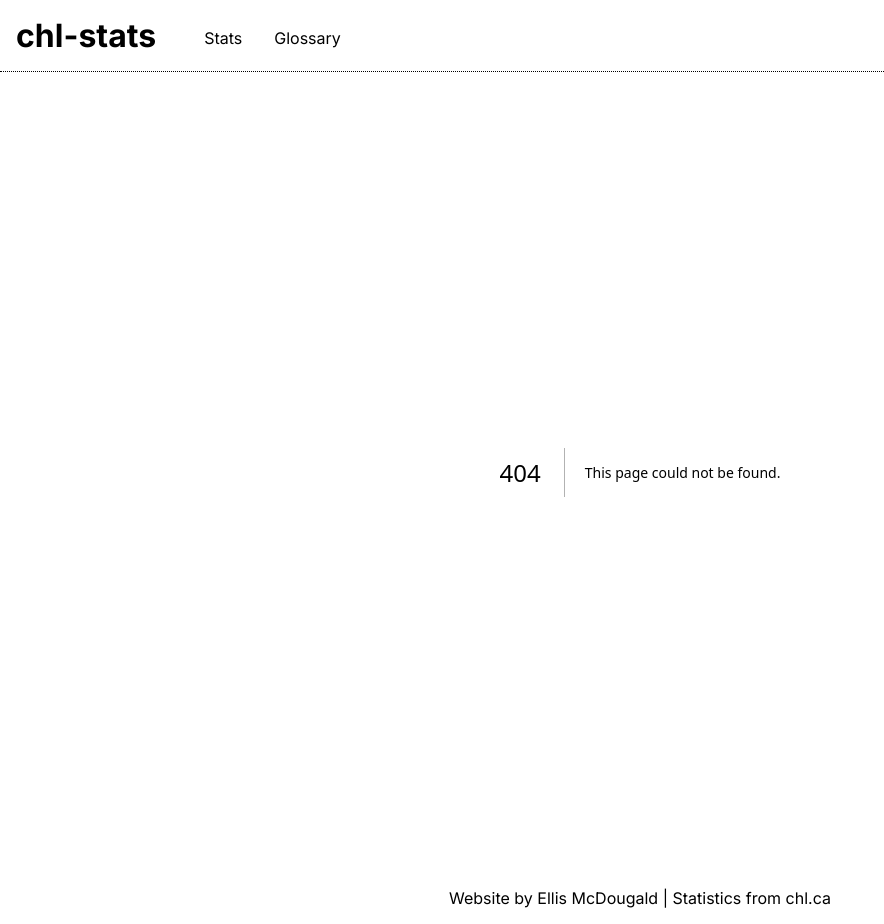
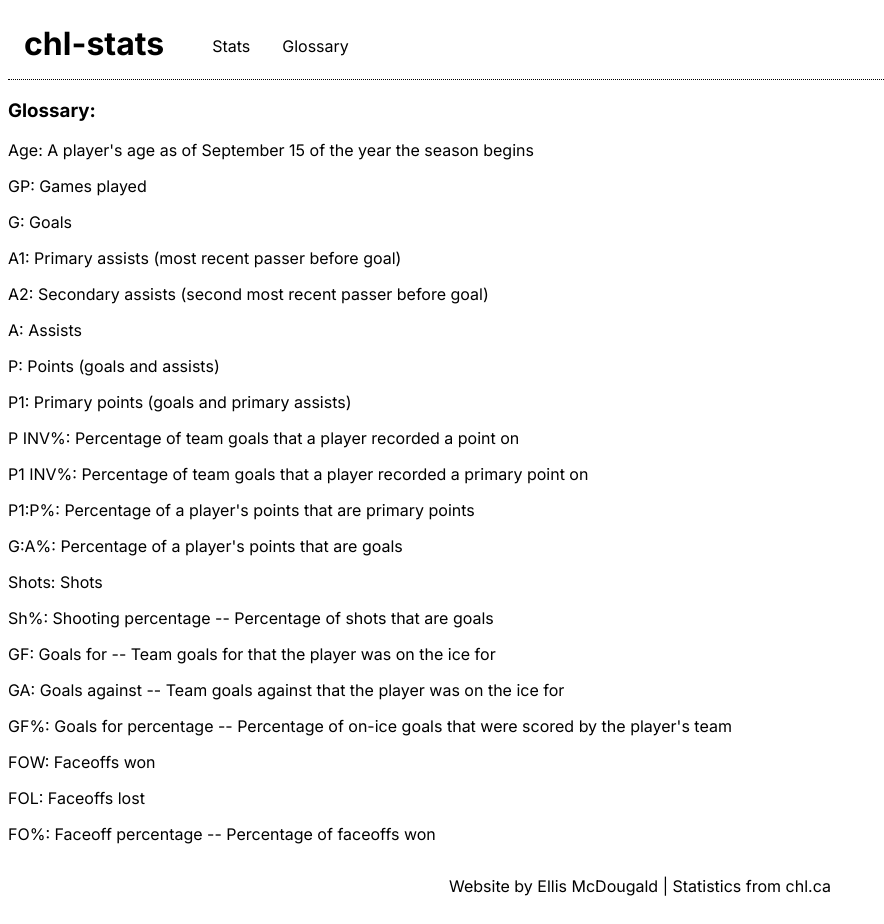
Before and after one commit to ellismcdougald/chl-stats-site, a Next.js app: page /glossary in a window 1280 px wide. Before the commit this address had no page. Shown: the whole page, without its empty margins (0-884 px from the left). Built offline with nearby package versions, Linux system fonts and the light colour scheme.

Commit message:
Implements glossary route

```diff
--- /dev/null
+++ b/src/app/glossary/page.tsx
@@ -0,0 +1,94 @@
+import React from "react";
+
+export default function Glossary() {
+  const glossary: { name: string; def: string }[] = [
+    {
+      name: "Age",
+      def: "A player's age as of September 15 of the year the season begins",
+    },
+    {
+      name: "GP",
+      def: "Games played",
+    },
+    {
+      name: "G",
+      def: "Goals",
+    },
+    {
+      name: "A1",
+      def: "Primary assists (most recent passer before goal)",
+    },
+    {
+      name: "A2",
+      def: "Secondary assists (second most recent passer before goal)",
+    },
+    {
+      name: "A",
+      def: "Assists",
+    },
+    {
+      name: "P",
+      def: "Points (goals and assists)",
+    },
+    {
+      name: "P1",
+      def: "Primary points (goals and primary assists)",
+    },
+    {
+      name: "P INV%",
+      def: "Percentage of team goals that a player recorded a point on",
+    },
+    {
+      name: "P1 INV%",
+      def: "Percentage of team goals that a player recorded a primary point on",
+    },
+    {
+      name: "P1:P%",
+      def: "Percentage of a player's points that are primary points",
+    },
+    {
+      name: "G:A%",
+      def: "Percentage of a player's points that are goals",
+    },
+    {
+      name: "Shots",
+      def: "Shots",
+    },
+    {
+      name: "Sh%",
+      def: "Shooting percentage -- Percentage of shots that are goals",
+    },
+    {
+      name: "GF",
+      def: "Goals for -- Team goals for that the player was on the ice for",
+    },
+    {
+      name: "GA",
+      def: "Goals against -- Team goals against that the player was on the ice for",
+    },
+    {
+      name: "GF%",
+      def: "Goals for percentage -- Percentage of on-ice goals that were scored by the player's team",
+    },
+    {
+      name: "FOW",
+      def: "Faceoffs won",
+    },
+    {
+      name: "FOL",
+      def: "Faceoffs lost",
+    },
+    {
+      name: "FO%",
+      def: "Faceoff percentage -- Percentage of faceoffs won",
+    },
+  ];
+  return (
+    <div>
+      <h3>Glossary:</h3>
+      {glossary.map((item) => {
+        return <p key={item.name}>{`${item.name}: ${item.def}`}</p>;
+      })}
+    </div>
+  );
+}
```
